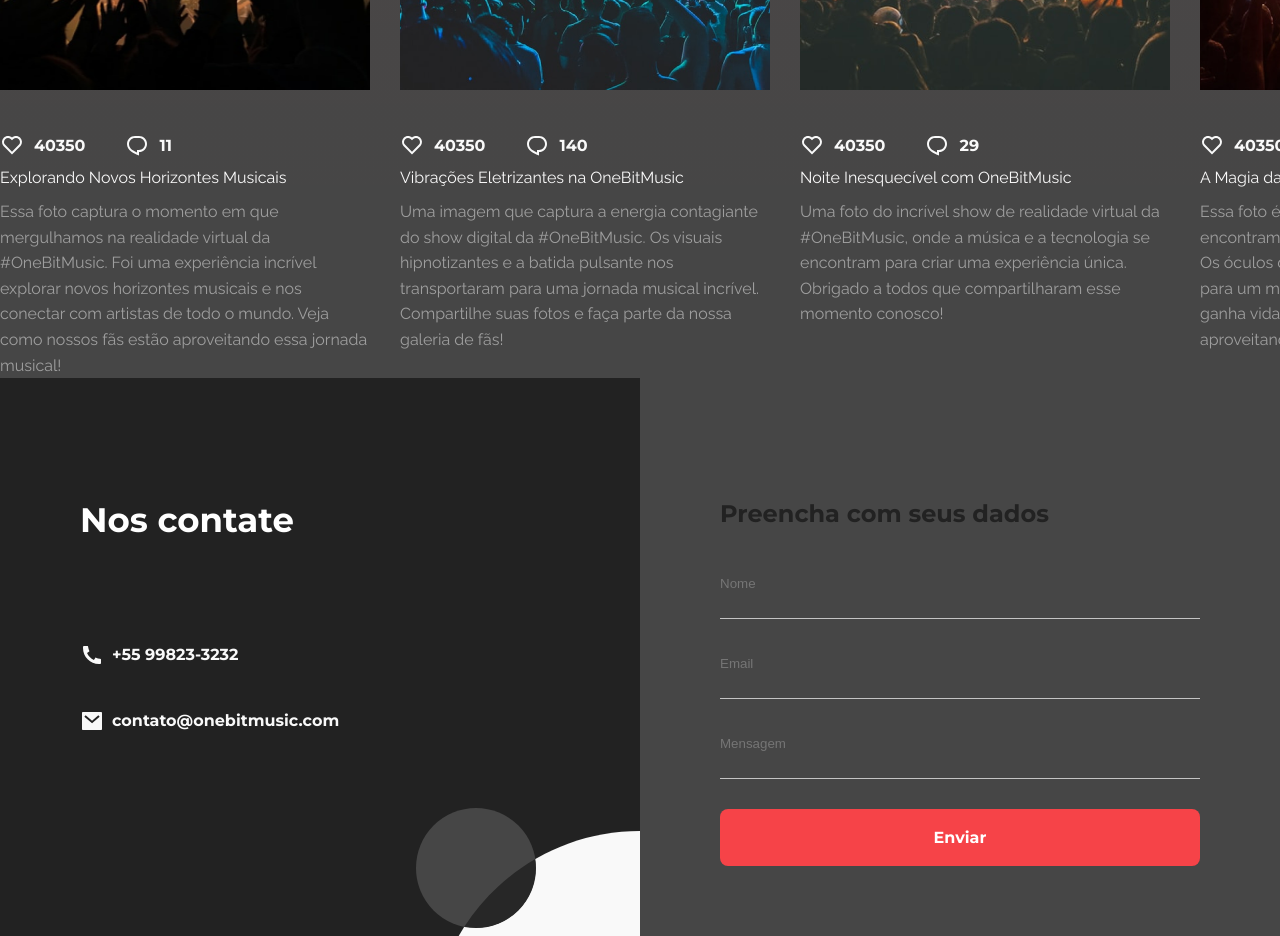
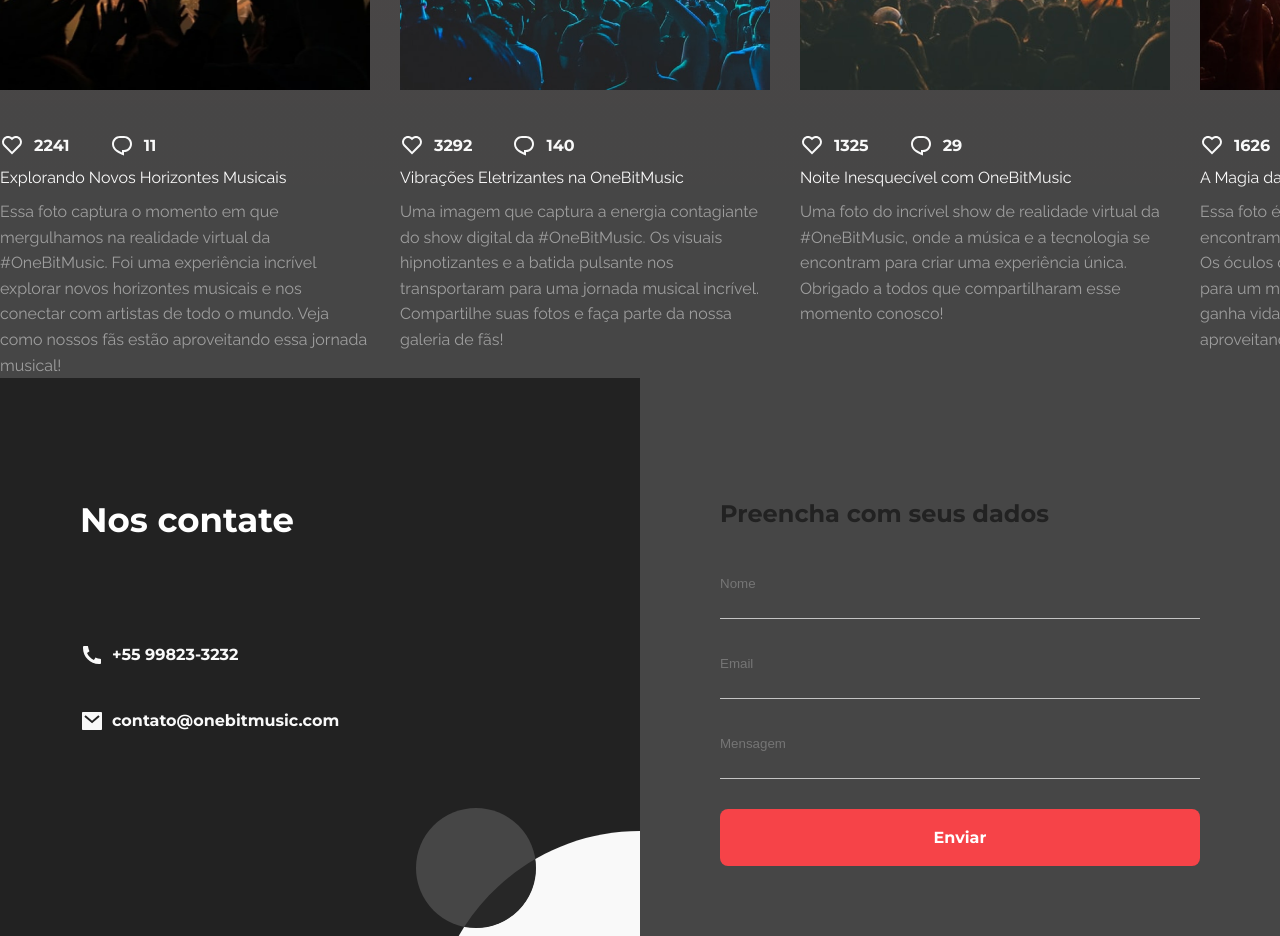
Before and after one commit to lucaseduardocrp/OBCMusic, a Next.js app: page / in a window 1280 px wide. Shown: the part 5820-6756 px from the top of the page. Built offline with nearby package versions, Linux system fonts and the light colour scheme.

Commit message:
Like function

```diff
--- a/src/components/Liked/index.tsx
+++ b/src/components/Liked/index.tsx
@@ -1,21 +1,15 @@
-import { useState } from "react";
+import { useEffect, useState } from "react";
 import HeartIconFill from "../Icons/HeartIconFill";
 import HeartIcon from "../Icons/HeartIcon";
 import { Container } from "./styles";
-import { GaleryInfos } from "@/modules/GaleryInfos";
 
 export default function Liked() {
-  //Random Numbers Generate Function
-  const randomLikes = (min: number, max: number) => {
-    return Math.floor(Math.random() * (max - min + 1) + min);
-  };
+  const [like, setLike] = useState(Number)
+  const [isLike, setIsLike] = useState(false)
 
-  // const randomLikes = Math.floor(Math.random() * (300 - 4000 + 1) + 300)
-
-  const likesCount = GaleryInfos.map((info) => Number(info.like))
-
-  const [like, setLike] = useState(likesCount.reduce((a, b) => a + b, 0))
-  const [isLike, setIsLike] = useState(false)
+  useEffect(() => {
+    setLike(Math.floor(Math.random() * (4000 - 300 + 1) + 300))
+  }, [])
 
   const onLikeButtonClick = () => {
     setLike(like + (isLike ? -1 : 1));
```
